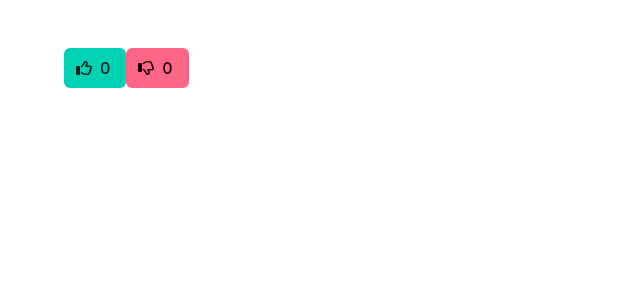
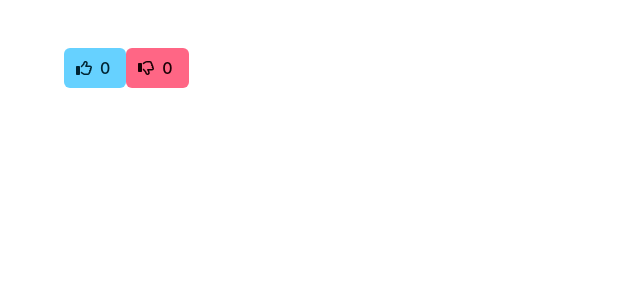
Before and after one commit to tim811223/ReactJS, a React (Vite) app in the folder ch8/1-InteractWithUser/: page / in a window 1280 px wide. Shown: the top 300 px of the page, without its empty margins (0-640 px from the left). Built offline with nearby package versions, Linux system fonts and the light colour scheme.

Commit message:
ch8-78  介紹使用Class Componment完成"讚"

```diff
--- a/ch8/1-InteractWithUser/src/App.tsx
+++ b/ch8/1-InteractWithUser/src/App.tsx
@@ -1,11 +1,12 @@
 import "bulma/css/bulma.min.css";
-import { ThumbsUp } from "./ThumbsUp";
+// import { ThumbsUp } from "./ThumbsUp";
+import { ThumbsUpClasssCompenment } from "./ThumbsUpClasssCompenment";
 
 export const App = () => {
   return (
     <div className="section">
       <div className="container">
-        <ThumbsUp />
+        <ThumbsUpClasssCompenment />
       </div>
     </div>
   );
--- /dev/null
+++ b/ch8/1-InteractWithUser/src/ThumbsUpClasssCompenment.tsx
@@ -0,0 +1,54 @@
+/*
+照檔案要以 Class Component方法呈現
+*/
+import { faThumbsDown, faThumbsUp } from "@fortawesome/free-regular-svg-icons";
+import { FontAwesomeIcon } from "@fortawesome/react-fontawesome";
+import { Component } from "react";
+
+interface Props{
+
+}
+
+interface State{
+  likes:number;
+  dislikes:number;
+}
+
+export class ThumbsUpClasssCompenment extends Component<Props,State>{
+  constructor(props:Props){
+    super(props);
+
+    this.state={
+      likes:0,
+      dislikes:0,
+    };
+  }
+
+  handleLikes = () => {
+    this.setState(prevState => ({likes:prevState.likes+1}));
+  }
+
+  handleDisLikes = () => {
+    this.setState(prevState => ({dislikes:prevState.dislikes+1}));
+  }
+
+  render() {
+   return(
+    <>
+    <button className="button is-info" onClick={this.handleLikes}>
+      <span className="icon">
+        <FontAwesomeIcon icon={faThumbsUp} />
+      </span>
+      <span>{this.state.likes}</span>
+    </button>
+
+    <button className="button is-danger"  onClick={this.handleDisLikes}>
+      <span className="icon">
+        <FontAwesomeIcon icon={faThumbsDown} />
+      </span>
+      <span>{this.state.dislikes}</span>
+    </button>
+    </>
+   );
+  }
+}
```
